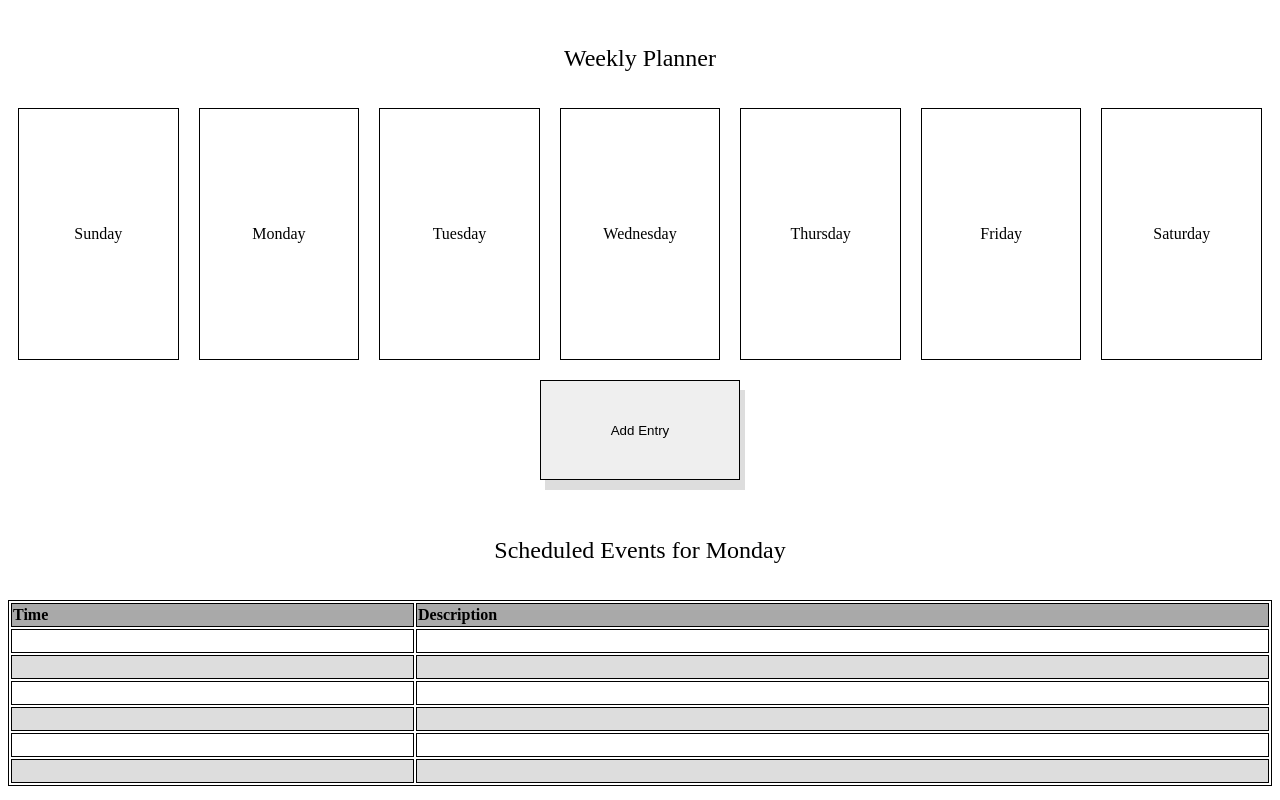
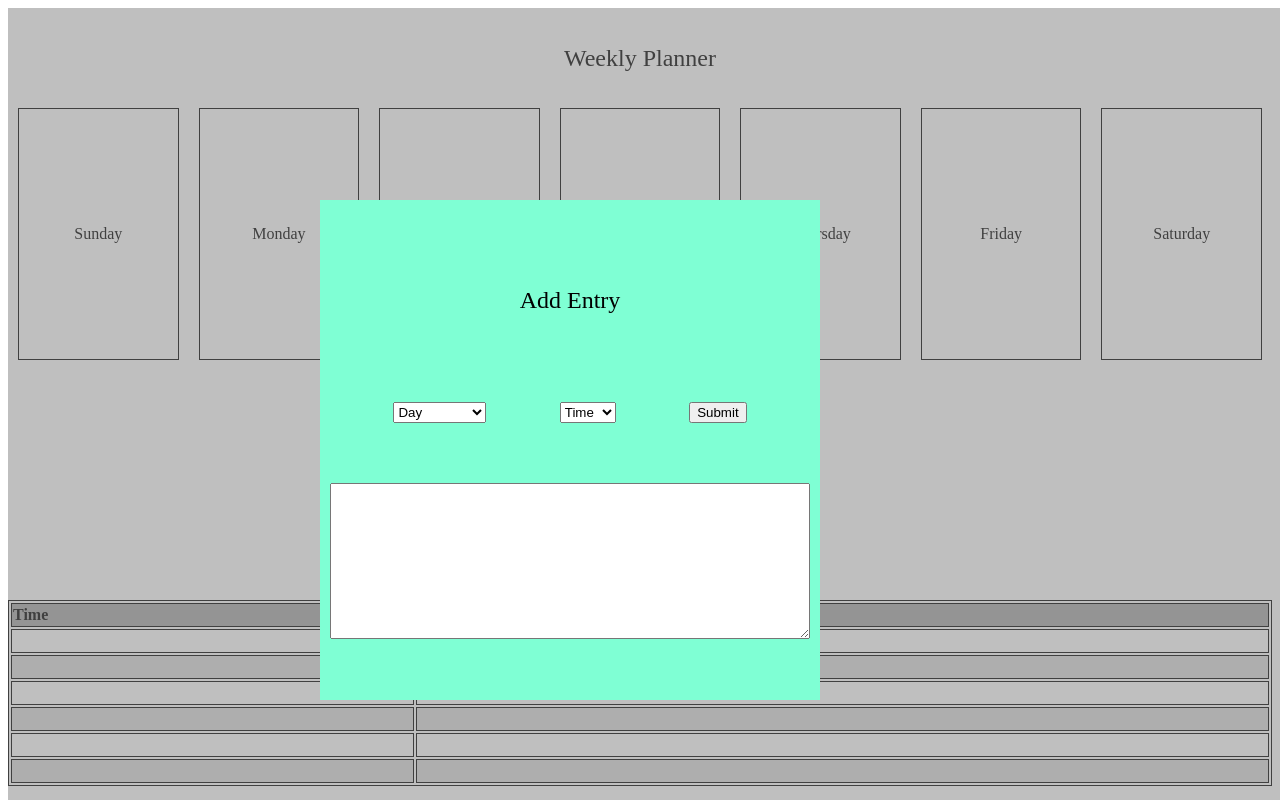
Before and after one commit to B-Chavez/week-planner, a plain HTML site: page index.html in a window 1280 px wide. Both pictures are taken after a click on the button "Add Entry". Drawn offline with Linux system fonts and the light colour scheme.

Commit message:
User can add entry to day, modal and js added

```diff
--- a/index.html
+++ b/index.html
@@ -7,6 +7,7 @@
     <link rel="stylesheet" href="style.css">
 </head>
 <body>
+    <div class="transparentBG hidden"></div>
     <div class="container">
         <header>Weekly Planner</header>
         <div class="week">
@@ -35,32 +36,77 @@
             </thead>
             <tbody>
                 <tr>
-                    <td></td>
-                    <td></td>
+                    <td class="time"></td>
+                    <td class="description"></td>
                 </tr>
                 <tr>
-                    <td></td>
-                    <td></td>
+                    <td class="time"></td>
+                    <td class="description"></td>
                 </tr>
                 <tr>
-                    <td></td>
-                    <td></td>
+                    <td class="time"></td>
+                    <td class="description"></td>
                 </tr>
                 <tr>
-                    <td></td>
-                    <td></td>
+                    <td class="time"></td>
+                    <td class="description"></td>
                 </tr>
                 <tr>
-                    <td></td>
-                    <td></td>
+                    <td class="time"></td>
+                    <td class="description"></td>
                 </tr>
                 <tr>
-                    <td></td>
-                    <td></td>
+                    <td class="time"></td>
+                    <td class="description"></td>
                 </tr>
             </tbody>
         </table>
     </div>
+
+    <div class="modal hidden">
+        <div class="title">Add Entry</div>
+        <div class="containerEntry">
+            <select name="day" id="day">
+                <option value="day">Day</option>
+                <option value="sunday">Sunday</option>
+                <option value="monday">Monday</option>
+                <option value="tuesday">Tuesday</option>
+                <option value="wednesday">Wednesday</option>
+                <option value="thursday">Thursday</option>
+                <option value="friday">Friday</option>
+                <option value="saturday">Saturday</option>
+            </select>
+            <select name="time" id="time">
+                <option value="time">Time</option>
+                <option value="zero">0:00</option>
+                <option value="one">1:00</option>
+                <option value="two">2:00</option>
+                <option value="three">3:00</option>
+                <option value="four">4:00</option>
+                <option value="five">5:00</option>
+                <option value="six">6:00</option>
+                <option value="seven">7:00</option>
+                <option value="eight">8:00</option>
+                <option value="nine">9:00</option>
+                <option value="ten">10:00</option>
+                <option value="eleven">11:00</option>
+                <option value="twelve">12:00</option>
+                <option value="thirteen">13:00</option>
+                <option value="fourteen">14:00</option>
+                <option value="fifteen">15:00</option>
+                <option value="sixteen">16:00</option>
+                <option value="seventeen">17:00</option>
+                <option value="eightteen">18:00</option>
+                <option value="nineteen">19:00</option>
+                <option value="twenty">20:00</option>
+                <option value="twenty-one">21:00</option>
+                <option value="twenty-two">22:00</option>
+                <option value="twenty-three">23:00</option>
+            </select>
+            <button id="submit">Submit</button>
+        </div>
+        <textarea name="entry" id="entry" cols="30" rows="10"></textarea>
+    </div>
 </body>
 <script src="main.js"></script>
 </html>
--- a/main.js
+++ b/main.js
@@ -8,3 +8,58 @@ function changeDay(event){
     }
 
 }
+
+var button = document.querySelector("button");
+button.addEventListener('click', displayModal);
+var submit = document.querySelector("#submit");
+submit.addEventListener('click', function (){
+    displayModal()
+    submitFunc()
+})
+
+var showModal = false;
+function displayModal(){
+    var modal = document.querySelector(".modal");
+    var transparentBG = document.querySelector(".transparentBG");
+    if(showModal === false){
+        modal.classList.remove("hidden");
+        transparentBG.classList.remove("hidden");
+        showModal = true;
+    } else {
+        modal.classList.add("hidden");
+        transparentBG.classList.add("hidden");
+        showModal = false;
+    }
+}
+
+var descCount = 0;
+var submitText = document.querySelector("#entry");
+var description = document.querySelectorAll(".description");
+var time = document.querySelectorAll(".time");
+var dayOption = document.querySelector("#day");
+var timeOption = document.querySelector("#time")
+
+function submitFunc(){
+
+
+    if(submitText.value === "" || dayOption.selectedIndex === 0 || timeOption.selectedIndex === 0){
+        resetEntry()
+        return;
+    }
+
+    description[descCount].textContent = submitText.value;
+    time[descCount].textContent = dayOption[dayOption.selectedIndex].innerHTML + " " + timeOption[timeOption.selectedIndex].innerHTML;
+
+    resetEntry()
+    submitText.value = "";
+    descCount++;
+    if(descCount === 6){
+        descCount = 0;
+    }
+}
+
+function resetEntry(){
+    dayOption.selectedIndex = 0;
+    timeOption.selectedIndex = 0;
+    submitText.value = "";
+}
--- a/style.css
+++ b/style.css
@@ -1,4 +1,4 @@
-header{
+header, .title{
     height: 100px;
     display: flex;
     justify-content: center;
@@ -62,3 +62,39 @@ table {
     align-items: center;
     margin: 20px 0;
 }
+
+.button:hover{
+    background-color: rgb(105, 179, 179);
+    cursor: pointer;
+}
+
+.modal{
+    position: fixed;
+    height: 500px;
+    width: 500px;
+    background: aquamarine;
+    top: 25%;
+    left: 25%;
+    display: flex;
+    flex-direction: column;
+    justify-content: space-evenly;
+}
+    .containerEntry{
+        display: flex;
+        justify-content: space-evenly;
+    }
+    #entry{
+        margin: 10px;
+    }
+
+.transparentBG{
+    height: 100%;
+    width: 100%;
+    background-color: gray;
+    position: fixed;
+    opacity: .5;
+}
+
+.hidden{
+    display: none;
+}
```
